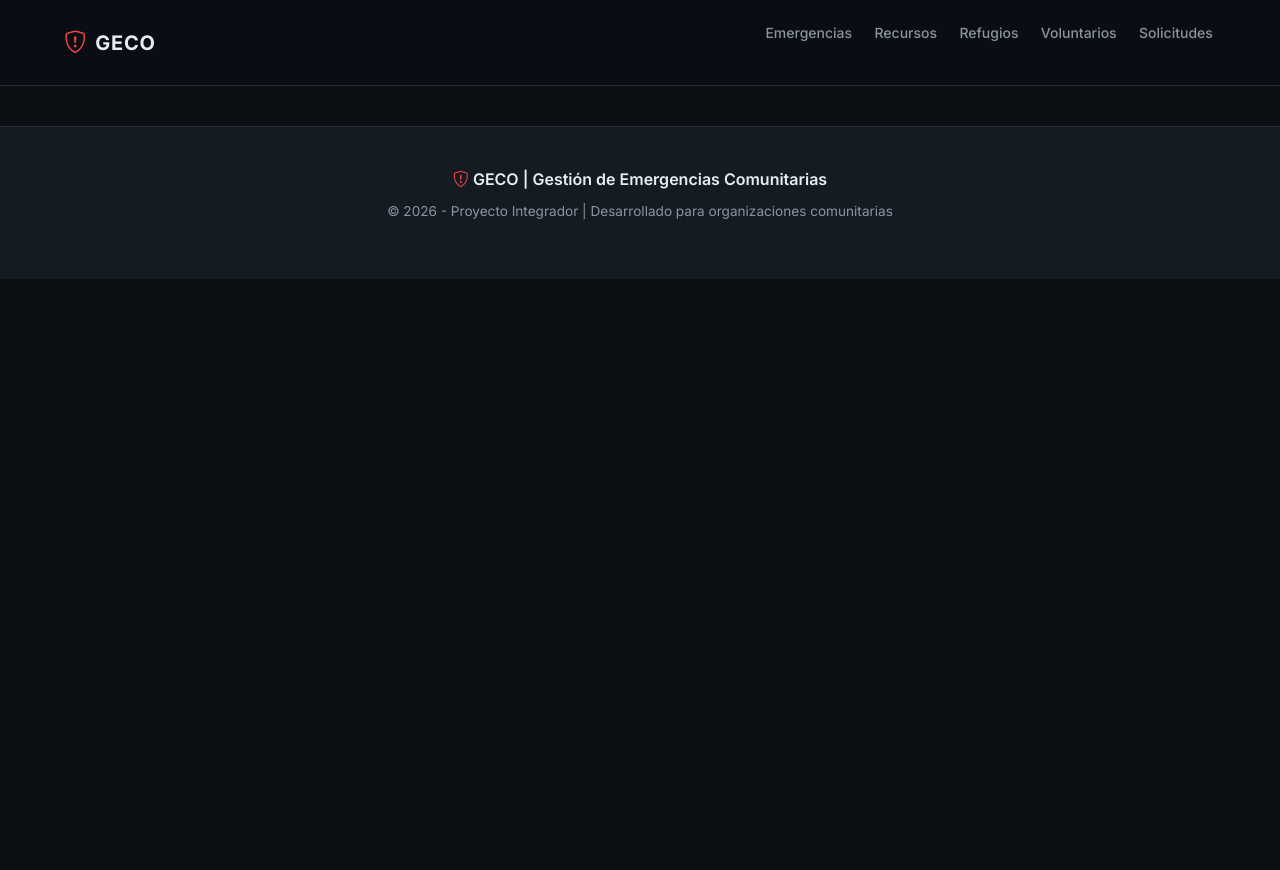
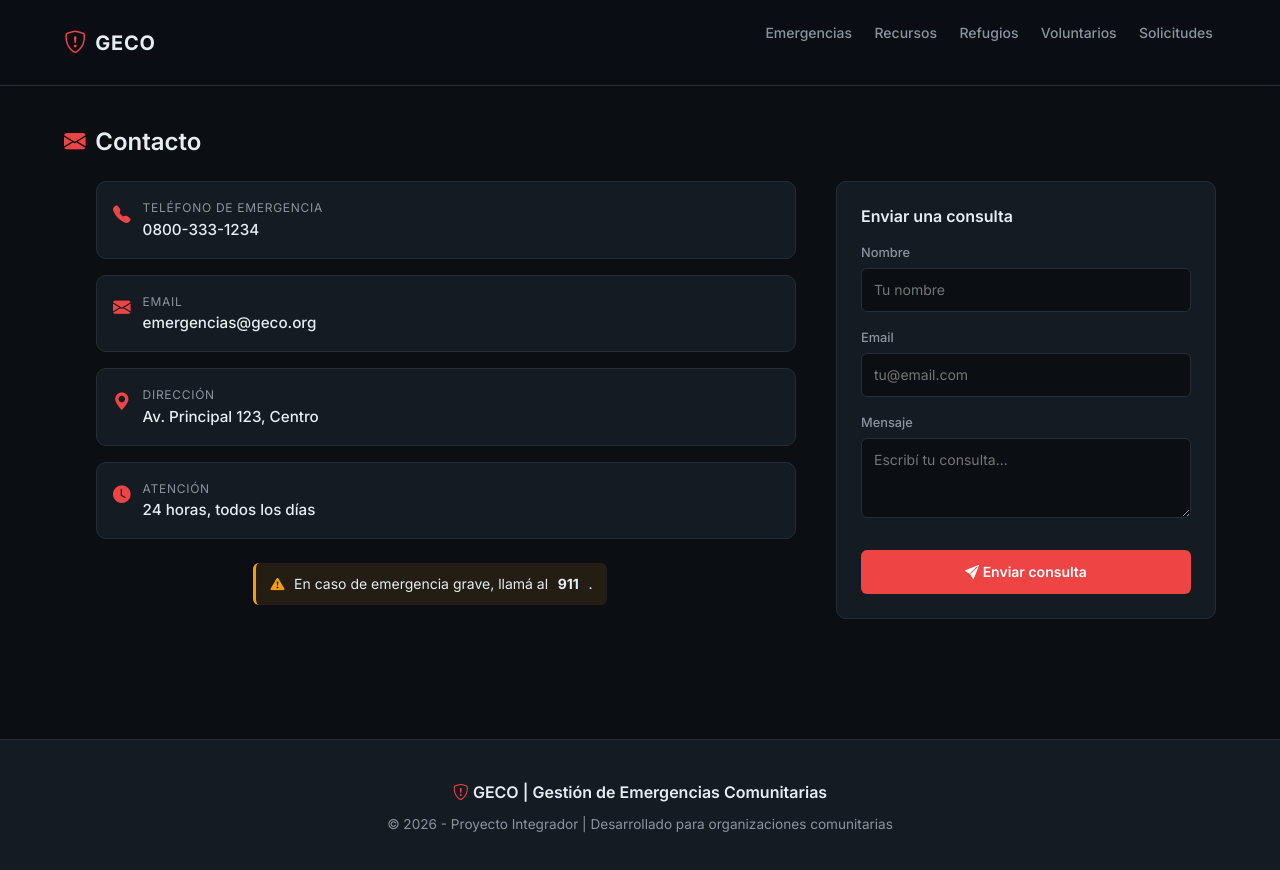
Before and after one commit to conty-111/geco-frontend, a React (Vite) app: page /contacto in a window 1280 px wide. Shown: the top 870 px of the page. Before the commit the page ends 800 px from the top, so only its background shows below. Built offline with nearby package versions, Linux system fonts and the light colour scheme.

Commit message:
feat: agrega pagina y ruta de Contacto

```diff
--- a/src/App.jsx
+++ b/src/App.jsx
@@ -8,6 +8,7 @@ import Recursos from "./pages/Recursos";
 import Refugios from "./pages/Refugios";
 import Voluntarios from "./pages/Voluntarios";
 import Solicitudes from "./pages/Solicitudes";
+import ContactoPage from "./pages/Contacto";
 import ScrollArriba from "./components/ui/ScrollArriba";
 
 export default function App() {
@@ -23,6 +24,7 @@ export default function App() {
         <Route path="/refugios" element={<Refugios />} />
         <Route path="/voluntarios" element={<Voluntarios />} />
         <Route path="/solicitudes" element={<Solicitudes />} />
+        <Route path="/contacto" element={<ContactoPage />} />
       </Routes>
 
       <Footer />
--- /dev/null
+++ b/src/pages/Contacto.jsx
@@ -0,0 +1,12 @@
+import Contacto from "../components/sections/Contacto";
+
+export default function ContactoPage() {
+  return (
+    <>
+      <title>Contacto | GECO</title>
+      <main className="contenido">
+        <Contacto />
+      </main>
+    </>
+  );
+}
--- a/src/pages/Home.jsx
+++ b/src/pages/Home.jsx
@@ -1,14 +1,13 @@
 import Hero from "../components/sections/Hero";
 import Estadisticas from "../components/sections/Estadisticas";
-import Contacto from "../components/sections/Contacto";
 
 export default function Home() {
   return (
     <>
+      <title>GECO | Gestion de Emergencias Comunitarias</title>
       <Hero />
       <main className="contenido">
         <Estadisticas />
-        <Contacto />
       </main>
     </>
   );
```
